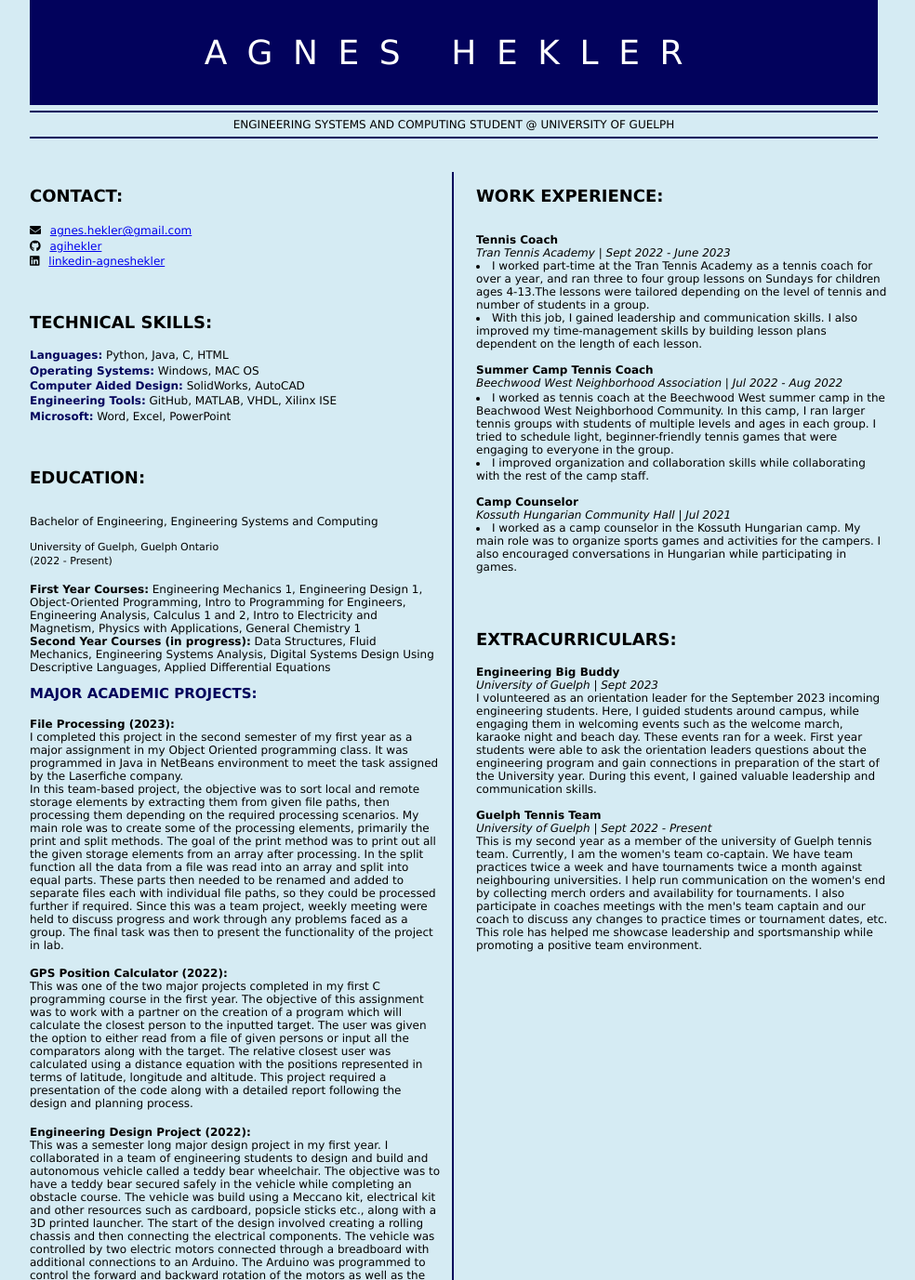
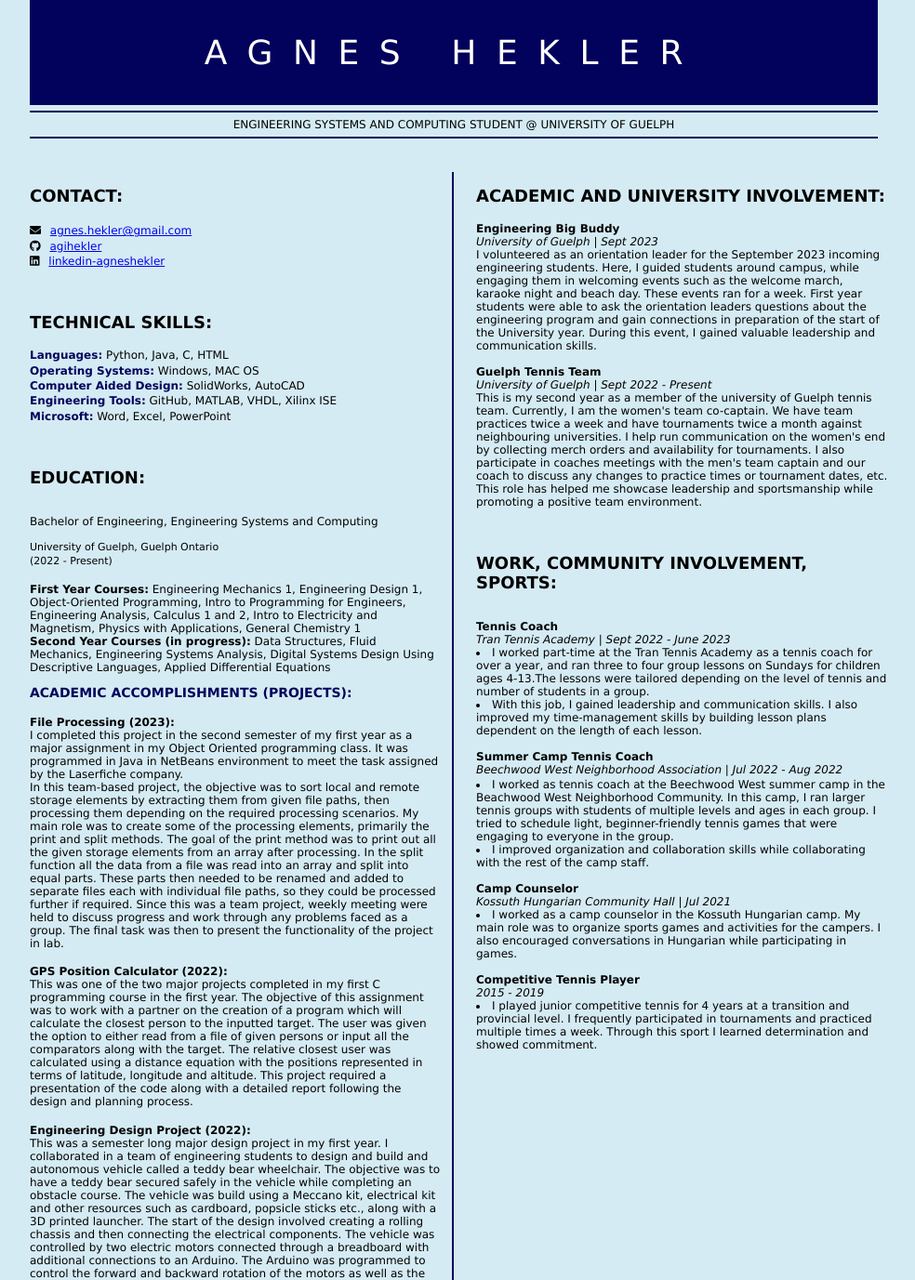
Before and after one commit to agihekler/Resume, a plain HTML site: page index.html in a window 1280 px wide. Shown: the top 1377 px of the page at 93% size, without its empty margins (152-1136 px from the left). Drawn offline with Linux system fonts and the light colour scheme.

Commit message:
Edits to Headings

```diff
--- a/index.html
+++ b/index.html
@@ -64,7 +64,7 @@
                 <b>First Year Courses:</b> Engineering Mechanics 1, Engineering Design 1, Object-Oriented Programming, Intro to Programming for Engineers, Engineering Analysis, Calculus 1 and 2, Intro to Electricity and Magnetism, Physics with Applications, General Chemistry 1
                 <br> <b>Second Year Courses (in progress):</b> Data Structures, Fluid Mechanics, Engineering Systems Analysis, Digital Systems Design Using Descriptive Languages, Applied Differential Equations
                 <font color="#02025C">
-                <h3><b><p style="font-size: 15px">MAJOR ACADEMIC PROJECTS:</font></p></b></h3>
+                <h3><b><p style="font-size: 14px">ACADEMIC ACCOMPLISHMENTS (PROJECTS):</font></p></b></h3>
                 </p>   <b>File Processing (2023):</b> </br>I completed this project in the second semester of my first year as a major assignment in my Object Oriented programming class. It was programmed in Java in NetBeans environment to meet the task assigned by the Laserfiche company.
             </br>In this team-based project, the objective was to sort local and remote storage elements by extracting them from given file paths, then processing them depending on the required processing scenarios. My main role was to create some of the processing elements, primarily the print and split methods. The goal of the print method was to print out all the given storage elements from an array after processing. In the split function all the data from a file was read into an array and split into equal parts. These parts then needed to be renamed and added to separate files each with individual file paths, so they could be processed further if required. Since this was a team project, weekly meeting were held to discuss progress and work through any problems faced as a group. The final task was then to present the functionality of the project in lab.
             </br>
@@ -99,8 +99,27 @@
 
             </section>
             <section>
-                <h2><b>WORK EXPERIENCE:</b></h2>
+                <h2><b>ACADEMIC AND UNIVERSITY INVOLVEMENT:</b></h2>
                 <!-- your work experience -->
+                <b>Engineering Big Buddy</b>
+                <br><i>University of Guelph | Sept 2023</i>
+                <br>I volunteered as an orientation leader for the September 2023 incoming engineering students. Here, I guided students around campus, while engaging them in welcoming events such as the welcome march, karaoke night and beach day. These events ran for a week. First year students were able to ask the orientation leaders questions about the engineering program and gain connections in preparation of the start of the University year. During this event, I gained valuable leadership and communication skills.
+
+
+                <br> <br>
+                <b>Guelph Tennis Team</b><br>
+
+                <i>University of Guelph | Sept 2022 - Present</i>
+
+                    <br>This is my second year as a member of the university of Guelph tennis team. Currently, I am the women's team co-captain. We have team practices twice a week and have tournaments twice a month against neighbouring universities. I help run communication on the women's end by collecting merch orders and availability for tournaments. I also participate in coaches meetings with the men's team captain and our coach to discuss any changes to practice times or tournament dates, etc. This role has helped me showcase leadership and sportsmanship while promoting a positive team environment.
+
+
+
+                </ul>
+            </section>
+            <section>
+
+                <h2><b>WORK, COMMUNITY INVOLVEMENT, SPORTS:</b></h2>
                 <h3><b>Tennis Coach</b><br>
 
                     <i>Tran Tennis Academy | Sept 2022 - June 2023</i>
@@ -125,24 +144,11 @@
 
                         <li>I worked as a camp counselor in the Kossuth Hungarian camp. My main role was to organize sports games and activities for the campers. I also encouraged conversations in Hungarian while participating in games.
                         </li>
+                        <br>
+                        <b>Competitive Tennis Player</b>
+                        <br><i>2015 - 2019</i>
+                        <li>I played junior competitive tennis for 4 years at a transition and provincial level. I frequently participated in tournaments and practiced multiple times a week. Through this sport I learned determination and showed commitment.  </li>
 
-
-                </ul>
-            </section>
-            <section>
-
-                <h2><b>EXTRACURRICULARS:</b></h2>
-                <b>Engineering Big Buddy</b>
-                <br><i>University of Guelph | Sept 2023</i>
-                <br>I volunteered as an orientation leader for the September 2023 incoming engineering students. Here, I guided students around campus, while engaging them in welcoming events such as the welcome march, karaoke night and beach day. These events ran for a week. First year students were able to ask the orientation leaders questions about the engineering program and gain connections in preparation of the start of the University year. During this event, I gained valuable leadership and communication skills.
-
-
-                <br> <br>
-                <b>Guelph Tennis Team</b><br>
-
-                <i>University of Guelph | Sept 2022 - Present</i>
-
-                    <br>This is my second year as a member of the university of Guelph tennis team. Currently, I am the women's team co-captain. We have team practices twice a week and have tournaments twice a month against neighbouring universities. I help run communication on the women's end by collecting merch orders and availability for tournaments. I also participate in coaches meetings with the men's team captain and our coach to discuss any changes to practice times or tournament dates, etc. This role has helped me showcase leadership and sportsmanship while promoting a positive team environment.
 
 
 
```
Lines whose indentation alone changed are shown as unchanged.
